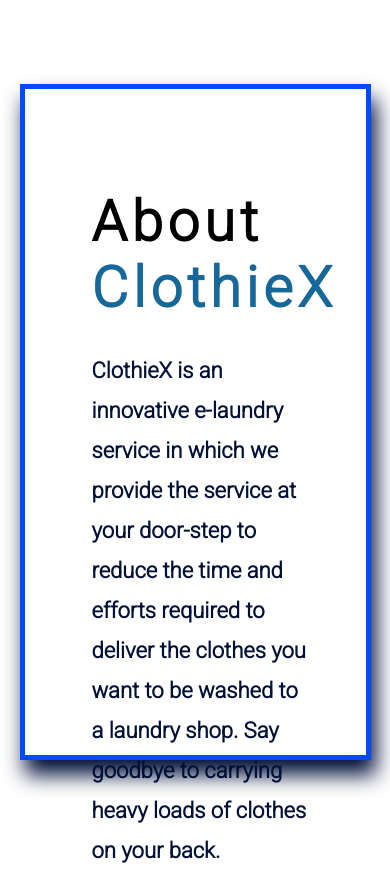
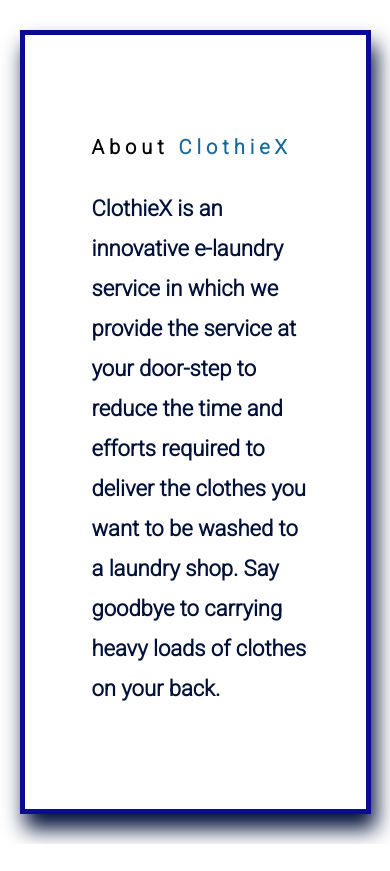
Before and after one commit to Huzaifasaeed19/landing_page_ClothieX, a plain HTML site: page index.html in a window 390 px wide. After the commit the page ends 844 px from the top, so only its background shows below. Drawn offline with Linux system fonts and the light colour scheme.

Commit message:
Update Side_image_decor.css

```diff
--- a/Side_image_decor.css
+++ b/Side_image_decor.css
@@ -353,13 +353,15 @@
         .section2>.right_container{
             width:90%;
             margin: auto;
-            border: 5px solid   var(--lightblue);
+            border: 5px solid   rgb(12, 12, 146);
             box-shadow: 5px 15px 20px var(--darkblue) ;
             padding: 100px 50px;
-            height:80%;
+            /* height:80%; */
+            /* margin-top:20%; */
+            /* margin-bottom:10%; */
         }
         .section2>.right_container{
-            display:block !important;
+            display:flex ;
 
             /* flex-direction: column; */
             /* justify-content:baseline; */
@@ -367,12 +369,30 @@
             /* padding-left:5px; */
         }
         .section2>.right_container>.title{
-            letter-spacing: 5px;
-            font-size:28px;
+            /* letter-spacing: 5px; */
+            font-size:10px;
             font-weight: 700;
             margin: 0px 17px;
 
 
+
+        }
+        .section2>.right_container>.description{
+            width:90%;
+            margin-top:20px !important;
+            /* letter-spacing: 5px; */
+            line-height: 20px;
+            font-weight: bold !important;
+            font-size: 10px;
+            color:#001038;
+            margin: 0px 17px;
+
+
+        }
+
+        .section2>.left_container{
+            display: none;
+        }
 
         }
         .section2>.right_container>.description{
```
